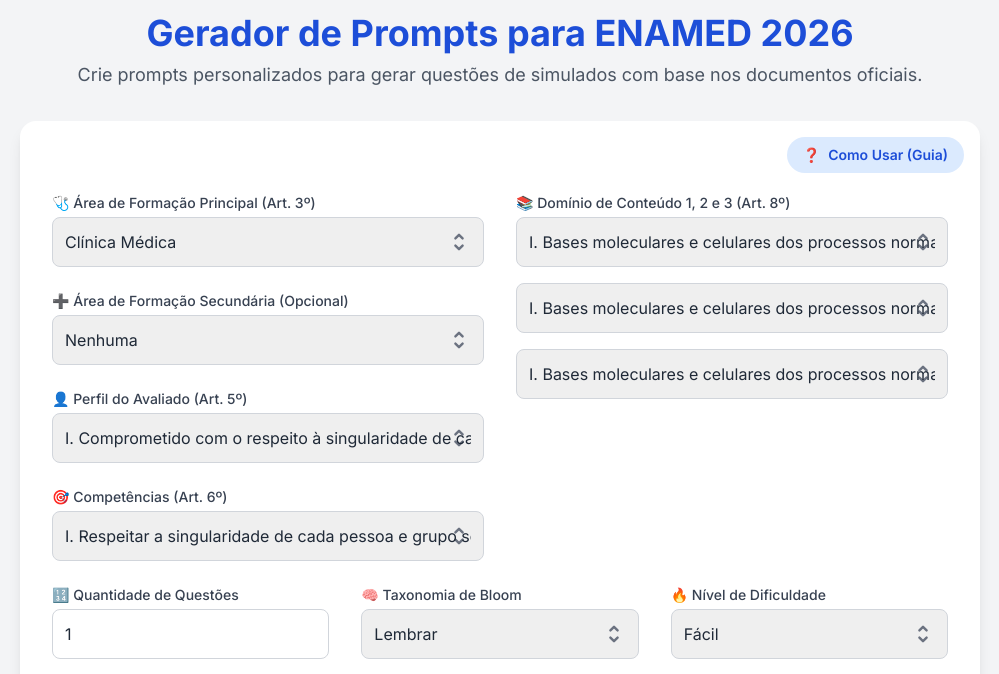
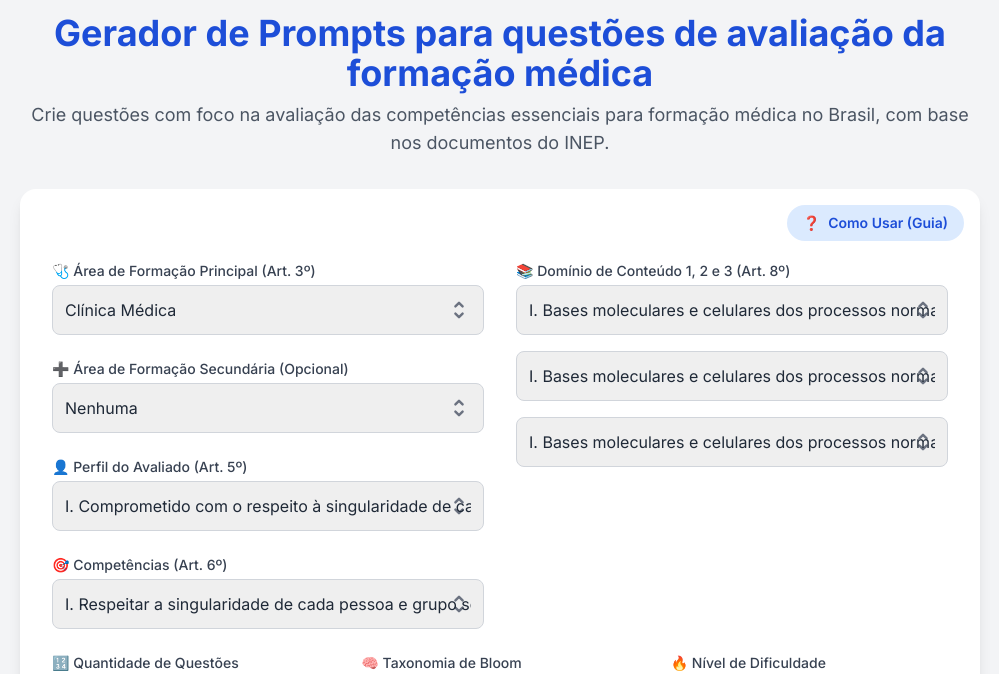
Before and after one commit to rodrigoniskier/enamed-unipe, a plain HTML site: page index.html in a window 1280 px wide. Shown: the part 115-789 px from the top of the page, without its empty margins (140-1139 px from the left). Drawn offline with nearby package versions, Linux system fonts and the light colour scheme.

Commit message:
Update index.html

```diff
--- a/index.html
+++ b/index.html
@@ -3,7 +3,7 @@
 <head>
     <meta charset="UTF-8">
     <meta name="viewport" content="width=device-width, initial-scale=1.0">
-    <title>Gerador de Prompts para ENAMED 2026</title>
+    <title>Gerador de Prompts para questões de avaliação da formação médica</title>
     <script src="https://cdn.tailwindcss.com"></script>
     <link href="https://fonts.googleapis.com/css2?family=Inter:wght@400;500;600;700&display=swap" rel="stylesheet">
     <style>
@@ -110,8 +110,8 @@
                 <img src="logo.png" alt="Logo da Instituição" class="h-20 w-auto" onerror="this.src='https://placehold.co/300x80/007bff/ffffff?text=Sua+Logo+Aqui&font=inter'">
                 <img src="naped.png" alt="Logo do NAPED" class="h-20 w-auto" onerror="this.src='https://placehold.co/300x80/cccccc/ffffff?text=NAPED&font=inter'">
             </div>
-            <h1 class="text-3xl sm:text-4xl font-bold text-blue-700">Gerador de Prompts para ENAMED 2026</h1>
-            <p class="text-gray-600 mt-2 text-md sm:text-lg">Crie prompts personalizados para gerar questões de simulados com base nos documentos oficiais.</p>
+            <h1 class="text-3xl sm:text-4xl font-bold text-blue-700">Gerador de Prompts para questões de avaliação da formação médica</h1>
+            <p class="text-gray-600 mt-2 text-md sm:text-lg">Crie questões com foco na avaliação das competências essenciais para formação médica no Brasil, com base nos documentos  do INEP.</p>
         </header>
 
         <main class="bg-white p-6 sm:p-8 rounded-2xl shadow-lg relative">
```
